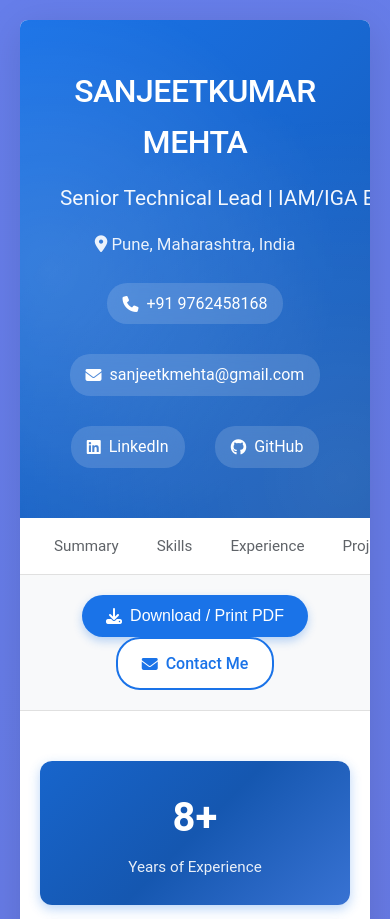
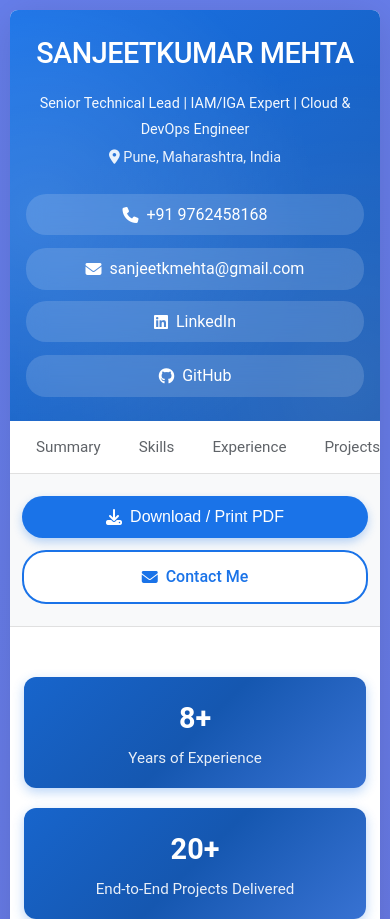
Before and after one commit to SanjeetMehta/sanjeetmehta.github.io, a plain HTML site: page index.html in a window 390 px wide. Shown: the top 919 px of the page. Drawn offline with Linux system fonts and the light colour scheme.

Commit message:
Make page mobile friendly

```diff
--- a/index.html
+++ b/index.html
@@ -33,6 +33,8 @@
             line-height: 1.6;
             color: var(--dark);
             background: #ffffff;
+            max-width: 100%;
+            overflow-x: hidden;
         }
 
         .page-wrapper {
@@ -43,6 +45,7 @@
 
         .container {
             max-width: 1200px;
+            width: 100%;
             margin: 0 auto;
             background: white;
             box-shadow: 0 8px 40px rgba(0,0,0,0.12);
@@ -120,12 +123,15 @@
         }
 
         /* Typewriter span */
-        #typewriter {
-            display: inline-block;
-            border-right: 2px solid rgba(255,255,255,0.8);
-            white-space: nowrap;
-            overflow: hidden;
+        @media (max-width: 500px) {
+            #typewriter {
+                white-space: normal !important;
+                overflow-wrap: break-word;
+                font-size: 0.9rem;
+                max-width: 100%;
+            }
         }
+
 
         .location {
             opacity: 0.9;
@@ -152,6 +158,7 @@
             border-radius: 20px;
             background: rgba(255,255,255,0.15);
             backdrop-filter: blur(10px);
+            word-break: break-word;
         }
 
         .contact-item:hover {
@@ -171,6 +178,8 @@
             display: flex;
             justify-content: center;
             gap: 18px;
+            overflow-x: auto;
+            -webkit-overflow-scrolling: touch;
         }
 
         .top-nav a {
@@ -180,6 +189,7 @@
             padding: 6px 10px;
             border-radius: 999px;
             transition: background 0.2s ease, color 0.2s ease, transform 0.2s ease;
+            white-space: nowrap;
         }
 
         .top-nav a:hover {
@@ -690,34 +700,140 @@
             }
         }
 
+        /* Tablet & small laptop adjustments */
         @media (max-width: 768px) {
+            .page-wrapper {
+                padding: 10px;
+            }
+
+            header {
+                padding: 32px 20px;
+            }
+
             h1 {
-                font-size: 2em;
+                font-size: 2.2rem;
+            }
+
+            .title-line {
+                font-size: 1.1rem;
+            }
+
+            .location {
+                font-size: 0.98rem;
             }
 
             .content {
-                padding: 20px;
+                padding: 24px 18px 28px;
             }
 
             .timeline {
-                padding-left: 15px;
+                padding-left: 18px;
             }
 
             .experience-item {
                 margin-left: 10px;
+                padding: 20px;
+            }
+
+            .experience-item::before {
+                left: -26px;
             }
 
             .exp-header {
                 flex-direction: column;
             }
 
-            .metrics {
+            .duration {
+                width: 100%;
+                text-align: left;
+                white-space: normal;
+            }
+
+            .metrics,
+            .skills-container,
+            .projects-grid {
                 grid-template-columns: 1fr;
             }
 
             .top-nav {
                 justify-content: flex-start;
-                overflow-x: auto;
+                padding: 8px 16px;
+            }
+
+            .contact-bar {
+                gap: 12px;
+            }
+
+            .metric-value {
+                font-size: 2rem;
+            }
+        }
+
+        /* Phone optimizations */
+        @media (max-width: 480px) {
+            header {
+                padding: 24px 16px;
+            }
+
+            h1 {
+                font-size: 1.8rem;
+            }
+
+            .title-line {
+                font-size: 1rem;
+            }
+
+            .location {
+                font-size: 0.9rem;
+            }
+
+            .contact-bar {
+                flex-direction: column;
+                align-items: stretch;
+            }
+
+            .contact-item {
+                justify-content: center;
+                width: 100%;
+            }
+
+            .action-buttons {
+                padding: 16px 12px;
+            }
+
+            .btn {
+                width: 100%;
+                justify-content: center;
+                margin: 6px 0;
+            }
+
+            .content {
+                padding: 20px 14px 24px;
+            }
+
+            h2 {
+                font-size: 1.4rem;
+            }
+
+            .summary-box {
+                padding: 18px;
+                font-size: 0.98rem;
+            }
+
+            .metric-card {
+                padding: 18px 14px;
+            }
+
+            .metric-value {
+                font-size: 1.8rem;
+            }
+
+            .experience-item {
+                padding: 18px 14px;
+            }
+
+            footer {
+                padding: 20px 14px;
             }
         }
 
```
